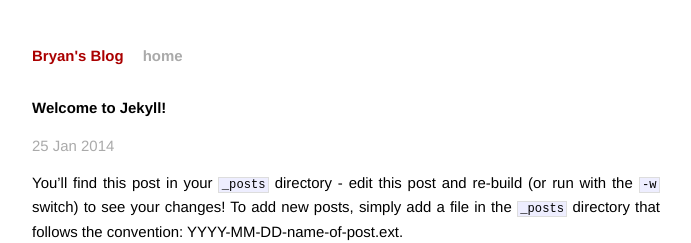
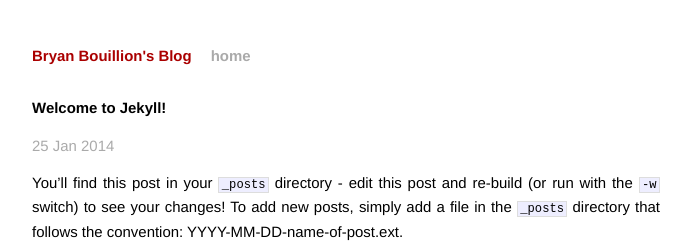
Before and after one commit to bbouillion/bryanbouillion.github.io, a Jekyll site: the page built from _posts/2014-01-25-welcome-to-jekyll.markdown, in a window 1280 px wide. Shown: the top 243 px of the page, without its empty margins (294-985 px from the left). Built offline with Jekyll 4.4.1, drawn with Linux system fonts in a browser that asks for light colours; Markdown is read by kramdown in place of the engine named in the settings.

Commit message:
new changes for naming

```diff
--- a/_config.yml
+++ b/_config.yml
@@ -1,3 +1,3 @@
-name: Bryan's Blog
+name: Bryan Bouillion's Blog
 markdown: redcarpet
 pygments: true
--- a/index.html
+++ b/index.html
@@ -1,6 +1,6 @@
 ---
 layout: default
-title: Your New Jekyll Site
+title: Bryan's Super Awesome Blog
 ---
 
 <div id="home">
```
